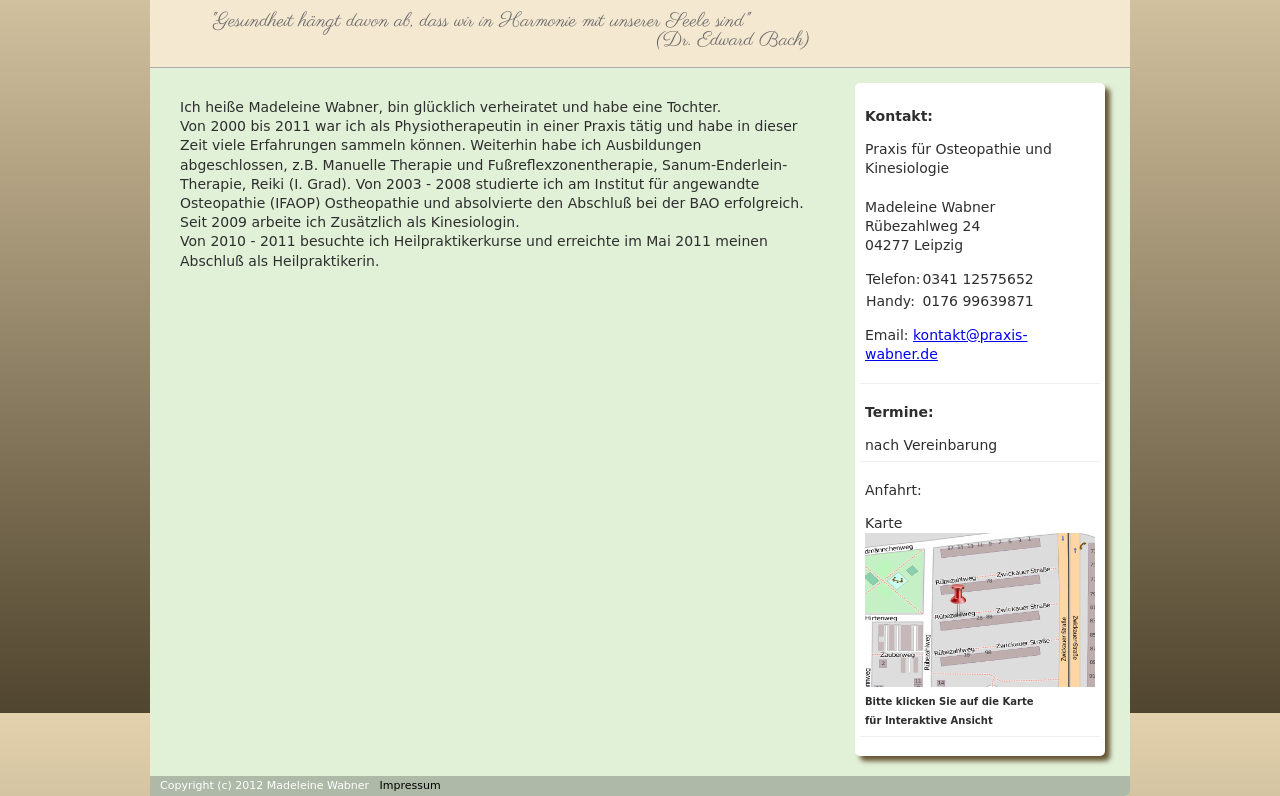
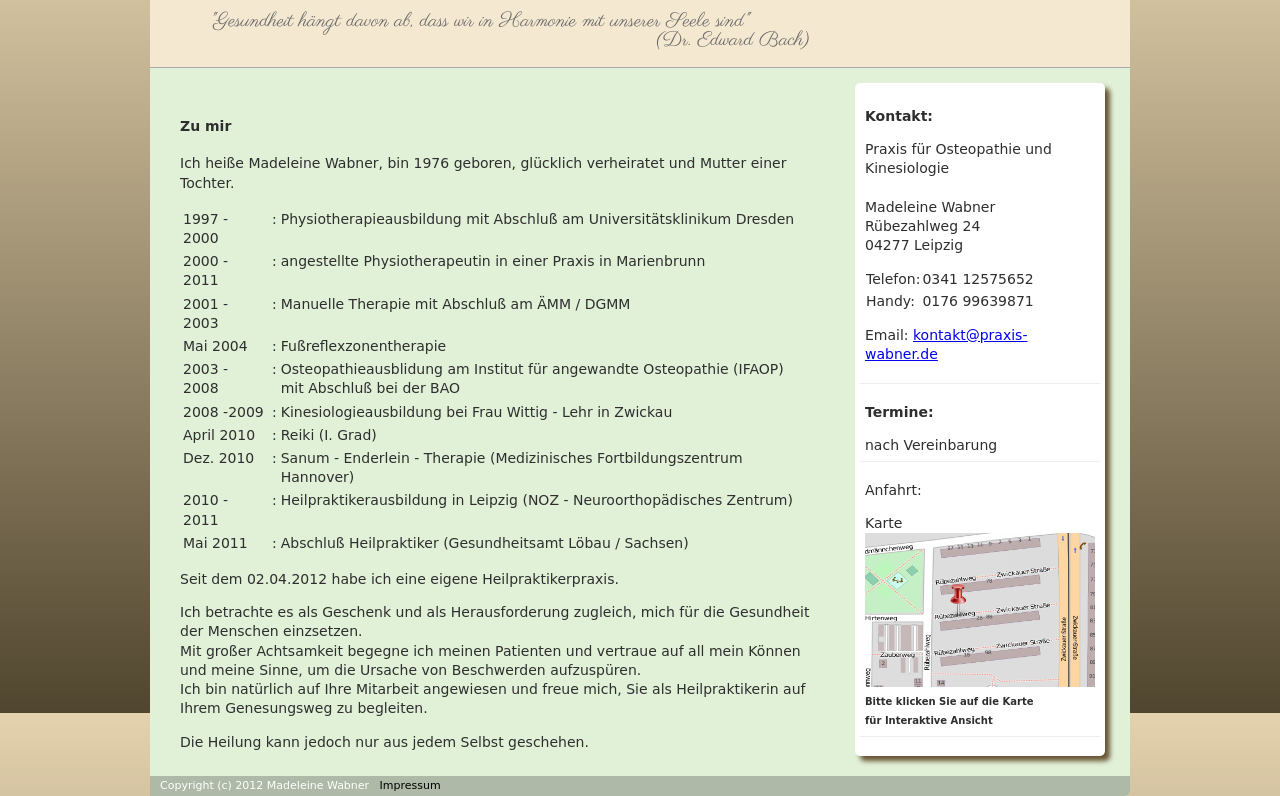
Before and after one commit to waffel/Homepage-Wabner, a plain HTML site: page about_me.html in a window 1280 px wide. Shown: the part 103-899 px from the top of the page. Drawn offline with Linux system fonts and the light colour scheme.

Commit message:
added content to about

```diff
--- a/about_me.html
+++ b/about_me.html
@@ -51,13 +51,56 @@
       <div id="content-wrapper">
         <div id="real-content">
          <div style="padding-left:20px; padding-top: 20px; padding-right: 10px;">
-           Ich hei&szlig;e Madeleine Wabner, bin glücklich verheiratet und habe eine Tochter.<br/>
-           Von 2000 bis 2011 war ich als Physiotherapeutin in einer Praxis t&auml;tig und habe in dieser Zeit viele
-           Erfahrungen sammeln k&ouml;nnen. Weiterhin habe ich Ausbildungen abgeschlossen, z.B. Manuelle Therapie und
-           Fu&szlig;reflexzonentherapie, Sanum-Enderlein-Therapie, Reiki (I. Grad). Von 2003 - 2008 studierte ich am
-           Institut f&uuml;r angewandte Osteopathie (IFAOP) Ostheopathie und absolvierte den Abschluß bei der BAO
-           erfolgreich. Seit 2009 arbeite ich Zus&auml;tzlich als Kinesiologin.<br/>
-           Von 2010 - 2011 besuchte ich Heilpraktikerkurse und erreichte im Mai 2011 meinen Abschluß als Heilpraktikerin.
+           <h4>Zu mir</h4>
+           Ich hei&szlig;e Madeleine Wabner, bin 1976 geboren, gl&uuml;cklich verheiratet und Mutter einer Tochter.
+           <p>
+            <table >
+              <tr valign="text-top">
+                <td width="85px;">1997 - 2000</td><td> : <td>Physiotherapieausbildung mit Abschlu&szlig; am Universit&auml;tsklinikum Dresden</td>
+              </tr>
+              <tr valign="text-top">
+                <td>2000 - 2011</td><td> : </td><td>angestellte Physiotherapeutin in einer Praxis in Marienbrunn</td>
+              </tr>
+               <tr valign="text-top">
+                <td>2001 - 2003</td><td> : </td><td>Manuelle Therapie mit Abschlu&szlig; am &Auml;MM / DGMM</td>
+              </tr>
+               <tr valign="text-top">
+                <td>Mai 2004</td><td> : </td><td>Fu&szlig;reflexzonentherapie</td>
+              </tr>
+               <tr valign="text-top">
+                <td>2003 - 2008</td><td> : </td><td>Osteopathieausblidung am Institut f&uuml;r angewandte Osteopathie (IFAOP) mit Abschluß bei der BAO</td>
+              </tr>
+               <tr valign="text-top">
+                <td>2008  -2009</td><td> : </td><td>Kinesiologieausbildung bei Frau Wittig - Lehr in Zwickau</td>
+              </tr>
+               <tr valign="text-top">
+                <td>April 2010</td><td> : </td><td>Reiki (I. Grad)</td>
+              </tr>
+               <tr valign="text-top">
+                <td>Dez. 2010</td><td> : </td><td>Sanum - Enderlein - Therapie (Medizinisches Fortbildungszentrum Hannover)</td>
+              </tr>
+               <tr valign="text-top">
+                <td>2010 - 2011</td><td> : </td><td>Heilpraktikerausbildung in Leipzig (NOZ - Neuroorthop&auml;disches Zentrum)</td>
+              </tr>
+               <tr valign="text-top">
+                <td>Mai 2011</td><td> : </td><td>Abschlu&szlig; Heilpraktiker (Gesundheitsamt L&ouml;bau / Sachsen)</td>
+              </tr>
+            </table>
+           </p>
+           <p>
+           Seit dem 02.04.2012 habe ich eine eigene Heilpraktikerpraxis.
+           </p>
+           <p>
+           Ich betrachte es als Geschenk und als Herausforderung zugleich, mich f&uuml;r die Gesundheit der Menschen
+           einzsetzen.<br/>
+           Mit gro&szlig;er Achtsamkeit begegne ich meinen Patienten und vertraue auf all mein K&ouml;nnen und meine
+           Sinne, um die Ursache von Beschwerden aufzusp&uuml;ren.<br/>
+           Ich bin nat&uuml;rlich auf Ihre Mitarbeit angewiesen und freue mich, Sie als Heilpraktikerin auf Ihrem
+           Genesungsweg zu begleiten.
+           <p>
+           Die Heilung kann jedoch nur aus jedem Selbst geschehen.
+           </p>
+           </p>
            </div>
         </div>
         <div id="sidebar-wrapper">
```
